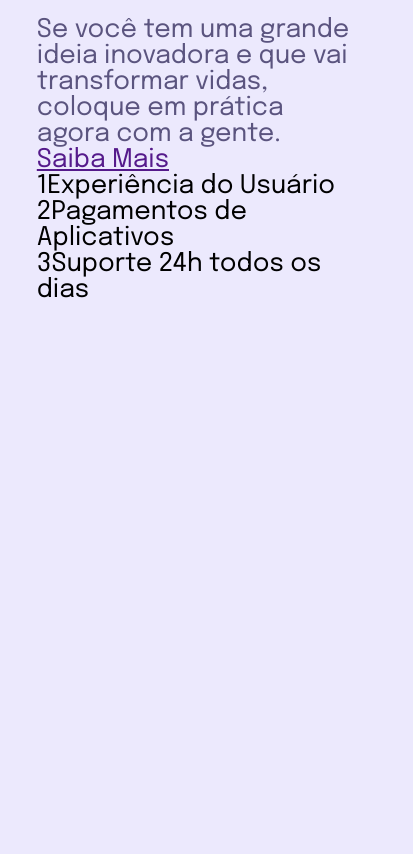
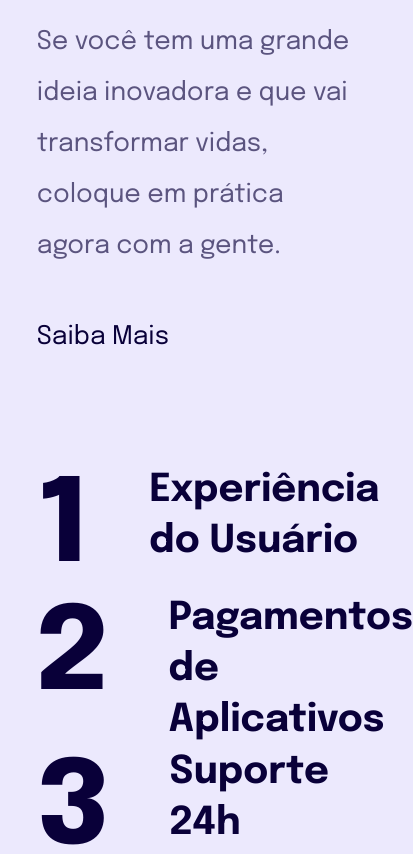
Before and after one commit to lucascriado/rocketseat-responsiveness, a plain HTML site: page index.html in a window 390 px wide. Shown: the part 569-1423 px from the top of the page, 413 px wide, since content can reach past the window. Before the commit the page ends 977 px from the top, so only its background shows below. Drawn offline with Linux system fonts and the light colour scheme.

Commit message:
making the page mobile responsive

```diff
--- a/style.css
+++ b/style.css
@@ -21,6 +21,7 @@ body {
 }
 
 h1  {
+    font-weight: 800;
     font-size: 4.0rem;
     line-height: 4.8rem;
 
@@ -29,16 +30,54 @@ h1  {
     margin-bottom: 1.7rem;
 }
 
-h1 + p {
-    color: rgba(10, 0, 57, 0.64);
-}
-
 main p:first-child {
     color: #7158EF;
     letter-spacing: 0.3rem;
     text-transform: uppercase;
-    line-height
-    : 3.2rem;
+    line-height: 3.2rem;
 
     margin-bottom: 1.7rem;
 }
+
+h1 + p {
+    color: rgba(10, 0, 57, 0.64);
+    line-height: 3.2rem;
+
+    margin-bottom: 3.2rem;
+}
+
+a {
+    color: #090039;
+
+    text-decoration: none;
+}
+
+a:hover {
+    font-weight: bold;
+}
+
+ul {
+    margin-top: 7.2rem;
+}
+
+ul li {
+    font-weight: 700;
+    font-size: 2.4rem;
+    line-height: 3.2rem;
+    color: #090039;
+
+    max-width: 25.7rem;
+
+    display: flex;
+    gap: 3.8rem;
+}
+
+ul li span {
+    font-weight: 800;
+    font-size: 7.2rem;
+    line-height: 8.0rem;
+
+    letter-spacing: -2px;
+
+    color: #090039;
+}
```
